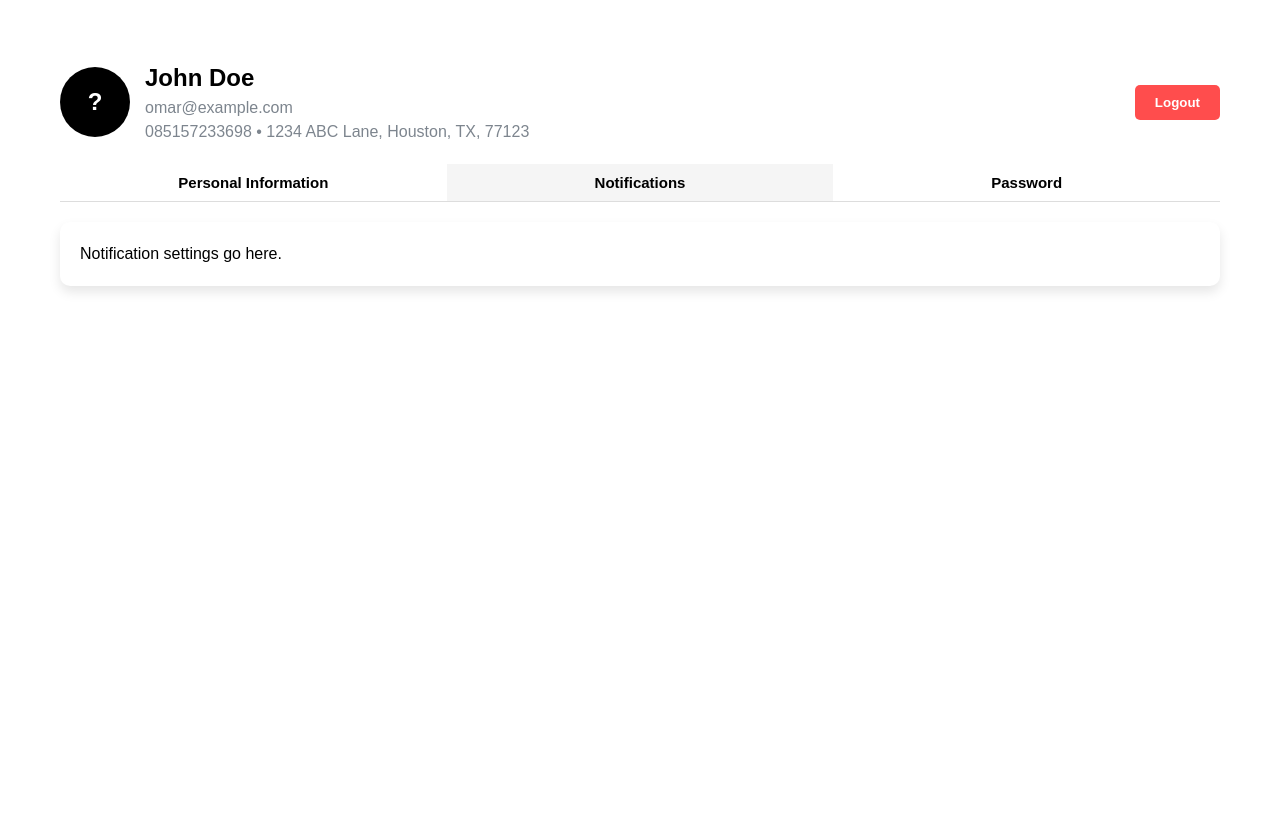
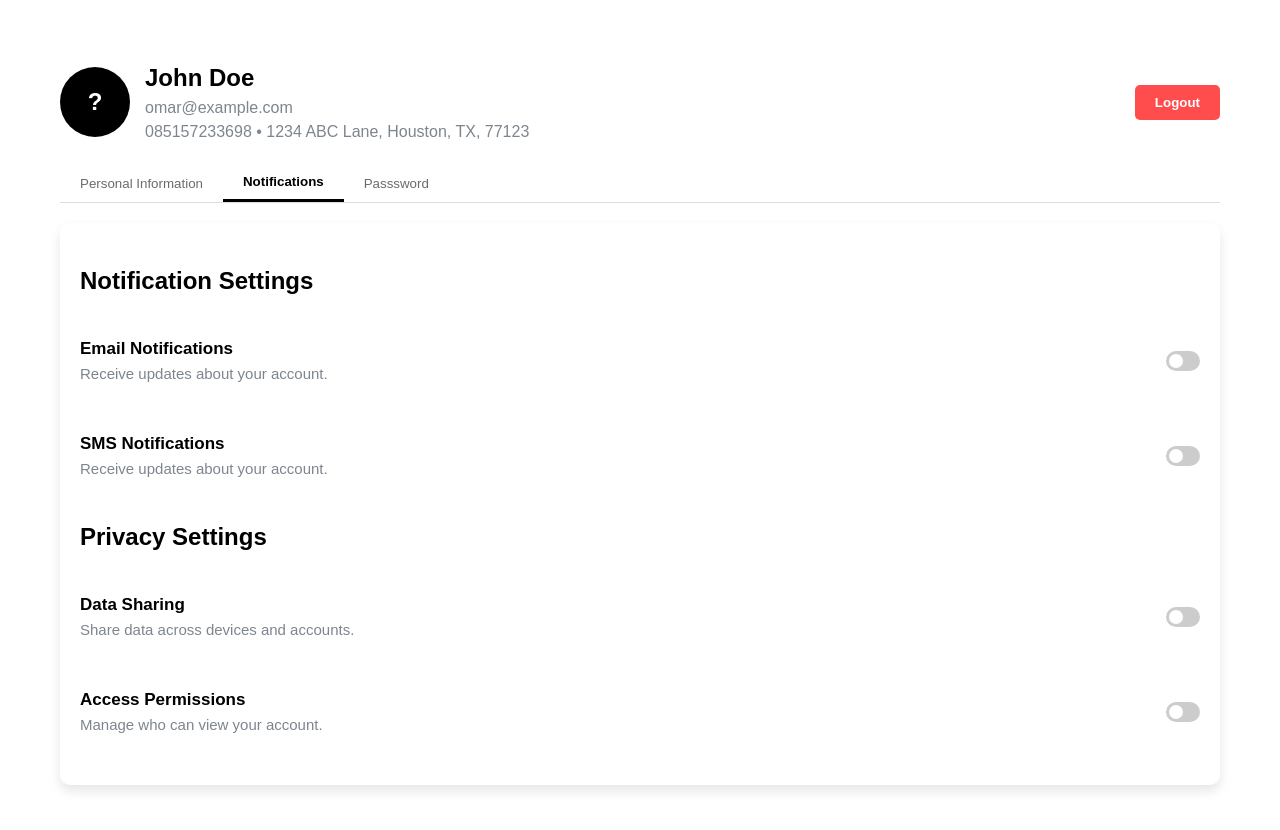
Before and after one commit to heiicha/hypotanius-homework-helper, a React (Vite) app: page /account in a window 1280 px wide. Both pictures are taken after a click on the button "Notifications". Shown: the top 830 px of the page. Before the commit the page ends 800 px from the top, so only its background shows below. Built offline with nearby package versions, Linux system fonts and the light colour scheme.

Commit message:
minor: added notifications page under account manager

```diff
--- a/src/components/Manage.jsx
+++ b/src/components/Manage.jsx
@@ -70,12 +70,7 @@ export default function Manage() {
       case "info":
         return (
           <div>
-            <h2>Informaton</h2>
-            <p style={{ color: "#868686" }}>
-              Lorem ipsum dolor sit amet consectetur adipisicing elit. Quia
-              nesciunt, autem, voluptate, quas quos quod aspernatur voluptatum
-              quibusdam quae aut doloremque. Quisquam, quia. Quisquam, quia.
-            </p>
+            <p>Entry Type</p>
           </div>
         );
       case "analytics":
@@ -92,7 +87,9 @@ export default function Manage() {
                 }}
               >
                 <p>Total Funds</p>
-                <h2 style={{ margin: 0, color: "#2563eb" }}>${fund.AUM}</h2>
+                <h2 style={{ margin: 0, color: "#000", fontSize: 35 }}>
+                  ${fund.AUM}
+                </h2>
               </div>
               <div
                 style={{
@@ -104,7 +101,7 @@ export default function Manage() {
                 }}
               >
                 <p>Active Investors</p>
-                <h2 style={{ margin: 0, color: "#2563eb" }}>
+                <h2 style={{ margin: 0, color: "#2563eb", fontSize: 35 }}>
                   {fund.investors}
                 </h2>
               </div>
--- a/src/components/auth/Account.jsx
+++ b/src/components/auth/Account.jsx
@@ -120,7 +120,177 @@ function Account() {
         );
       case "notifications":
         return (
-          <div style={{ color: "black" }}>Notification settings go here.</div>
+          <div>
+            <h2 style={{ color: "black" }}>Notification Settings</h2>
+            <div
+              style={{
+                display: "flex",
+                alignItems: "center",
+                marginBottom: "10px",
+              }}
+            >
+              <p
+                style={{
+                  flex: 1,
+                  color: "black",
+                  fontSize: 17,
+                }}
+              >
+                <span style={{ fontWeight: "bold" }}>Email Notifications</span>
+                <br />
+                <span
+                  style={{
+                    color: "#7D858E",
+                    fontSize: 15,
+                    fontWeight: "inherit",
+                  }}
+                >
+                  Receive updates about your account.
+                </span>
+              </p>
+              <label className="switch">
+                <input type="checkbox" />
+                <span className="slider round"></span>
+              </label>
+            </div>
+            <div
+              style={{
+                display: "flex",
+                alignItems: "center",
+                marginBottom: "10px",
+              }}
+            >
+              <p
+                style={{
+                  flex: 1,
+                  color: "black",
+                  fontSize: 17,
+                }}
+              >
+                <span style={{ fontWeight: "bold" }}>SMS Notifications</span>
+                <br />
+                <span
+                  style={{
+                    color: "#7D858E",
+                    fontSize: 15,
+                    fontWeight: "inherit",
+                  }}
+                >
+                  Receive updates about your account.
+                </span>
+              </p>
+              <label className="switch">
+                <input type="checkbox" />
+                <span className="slider round"></span>
+              </label>
+            </div>
+            <h2 style={{ color: "black" }}>Privacy Settings</h2>
+            <div
+              style={{
+                display: "flex",
+                alignItems: "center",
+                marginBottom: "10px",
+              }}
+            >
+              <p
+                style={{
+                  flex: 1,
+                  color: "black",
+                  fontSize: 17,
+                }}
+              >
+                <span style={{ fontWeight: "bold" }}>Data Sharing</span>
+                <br />
+                <span
+                  style={{
+                    color: "#7D858E",
+                    fontSize: 15,
+                    fontWeight: "inherit",
+                  }}
+                >
+                  Share data across devices and accounts.
+                </span>
+              </p>
+              <label className="switch">
+                <input type="checkbox" />
+                <span className="slider round"></span>
+              </label>
+            </div>
+            <div
+              style={{
+                display: "flex",
+                alignItems: "center",
+                marginBottom: "10px",
+              }}
+            >
+              <p
+                style={{
+                  flex: 1,
+                  color: "black",
+                  fontSize: 17,
+                }}
+              >
+                <span style={{ fontWeight: "bold" }}>Access Permissions</span>
+                <br />
+                <span
+                  style={{
+                    color: "#7D858E",
+                    fontSize: 15,
+                    fontWeight: "inherit",
+                  }}
+                >
+                  Manage who can view your account.
+                </span>
+              </p>
+              <label className="switch">
+                <input type="checkbox" />
+                <span className="slider round"></span>
+              </label>
+            </div>
+            <style>
+              {`
+              .switch {
+                position: relative;
+                display: inline-block;
+                width: 34px;
+                height: 20px;
+              }
+              .switch input {
+                opacity: 0;
+                width: 0;
+                height: 0;
+              }
+              .slider {
+                position: absolute;
+                cursor: pointer;
+                top: 0;
+                left: 0;
+                right: 0;
+                bottom: 0;
+                background-color: #ccc;
+                transition: .4s;
+                border-radius: 34px;
+              }
+              .slider:before {
+                position: absolute;
+                content: "";
+                height: 14px;
+                width: 14px;
+                left: 3px;
+                bottom: 3px;
+                background-color: white;
+                transition: .4s;
+                border-radius: 50%;
+              }
+              input:checked + .slider {
+                background-color: #000;
+              }
+              input:checked + .slider:before {
+                transform: translateX(14px);
+              }
+            `}
+            </style>
+          </div>
         );
       case "password":
         return <Password />;
@@ -194,14 +364,14 @@ function Account() {
         <button
           onClick={() => setActiveTab("personal")}
           style={{
-            flex: 1,
-            padding: "10px",
+            padding: "10px 20px",
             border: "none",
-            backgroundColor: activeTab === "personal" ? "#f5f5f5" : "white",
+            backgroundColor: "transparent",
+            borderBottom: activeTab === "personal" ? "3px solid black" : "none",
             cursor: "pointer",
-            color: "black",
-            fontWeight: "bold",
-            fontSize: 15,
+            fontWeight: activeTab === "personal" ? "bold" : "normal",
+            color: activeTab === "personal" ? "black" : "#6B6B6B",
+            transition: "all 0.3s ease-in-out",
           }}
         >
           Personal Information
@@ -209,15 +379,15 @@ function Account() {
         <button
           onClick={() => setActiveTab("notifications")}
           style={{
-            flex: 1,
-            padding: "10px",
+            padding: "10px 20px",
             border: "none",
-            backgroundColor:
-              activeTab === "notifications" ? "#f5f5f5" : "white",
+            backgroundColor: "transparent",
+            borderBottom:
+              activeTab === "notifications" ? "3px solid black" : "none",
             cursor: "pointer",
-            color: "black",
-            fontWeight: "bold",
-            fontSize: 15,
+            fontWeight: activeTab === "notifications" ? "bold" : "normal",
+            color: activeTab === "notifications" ? "black" : "#6B6B6B",
+            transition: "all 0.3s ease-in-out",
           }}
         >
           Notifications
@@ -225,17 +395,17 @@ function Account() {
         <button
           onClick={() => setActiveTab("password")}
           style={{
-            flex: 1,
-            padding: "10px",
+            padding: "10px 20px",
             border: "none",
-            backgroundColor: activeTab === "password" ? "#f5f5f5" : "white",
+            backgroundColor: "transparent",
+            borderBottom: activeTab === "password" ? "3px solid black" : "none",
             cursor: "pointer",
-            color: "black",
-            fontWeight: "bold",
-            fontSize: 15,
+            fontWeight: activeTab === "password" ? "bold" : "normal",
+            color: activeTab === "password" ? "black" : "#6B6B6B",
+            transition: "all 0.3s ease-in-out",
           }}
         >
-          Password
+          Passsword
         </button>
       </div>
 
```
